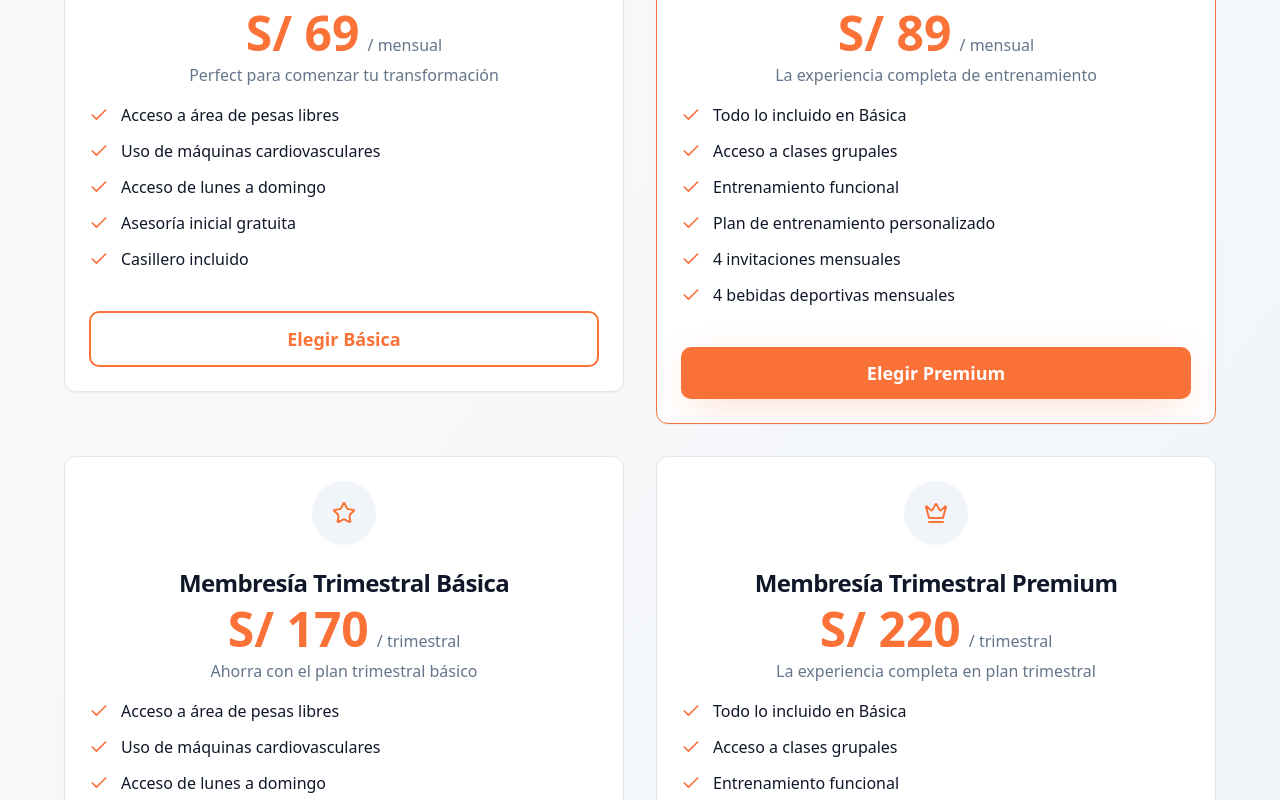
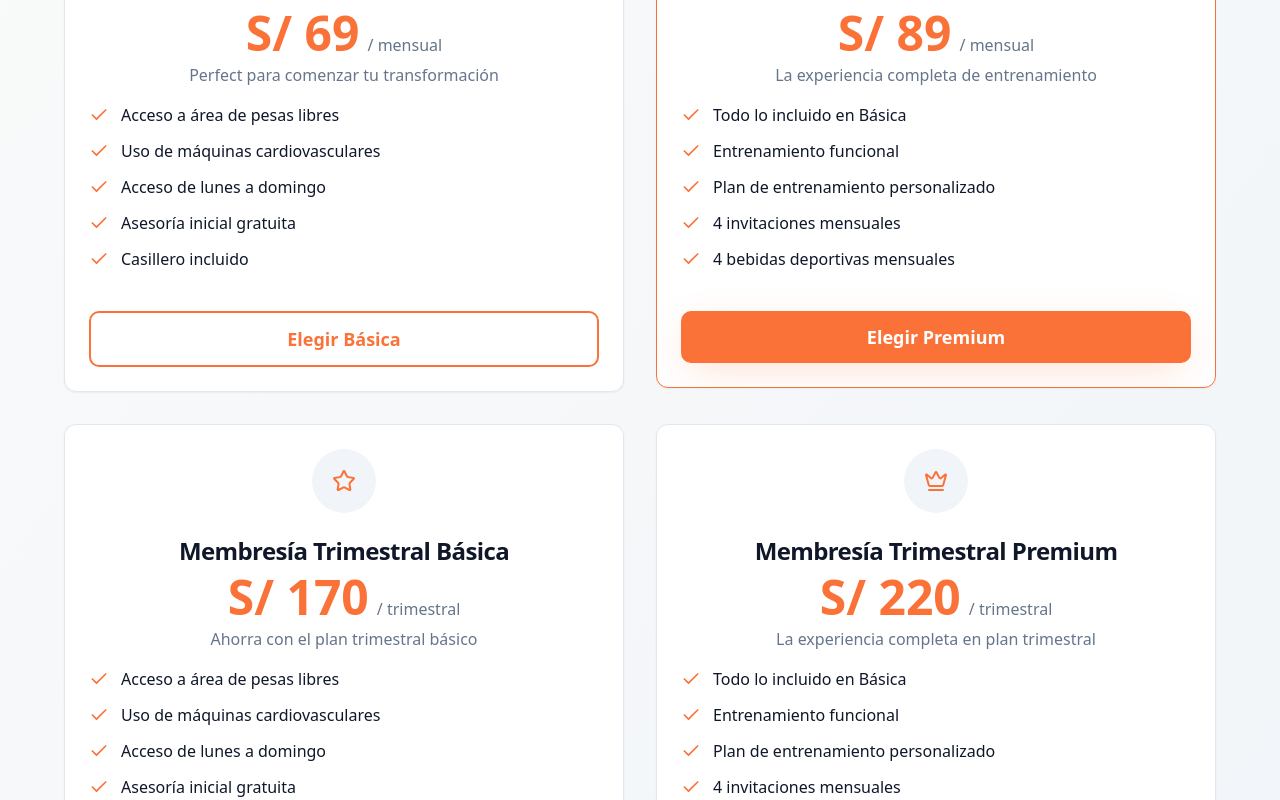
Before and after one commit to Ludran1/fitgym-landingpage, a React (Vite) app: page / in a window 1280 px wide. Shown: the part 1220-2020 px from the top of the page. Built offline with nearby package versions, Linux system fonts and the light colour scheme; the HTML template or start-up script is replaced by a standard one.

Commit message:
Remove group class access

```diff
--- a/src/components/Memberships.tsx
+++ b/src/components/Memberships.tsx
@@ -124,7 +124,6 @@ const Memberships = () => {
       description: "La experiencia completa de entrenamiento",
       features: [
         "Todo lo incluido en Básica",
-        "Acceso a clases grupales",
         "Entrenamiento funcional",
         "Plan de entrenamiento personalizado",
         "4 invitaciones mensuales",
@@ -156,7 +155,6 @@ const Memberships = () => {
       description: "La experiencia completa en plan trimestral",
       features: [
         "Todo lo incluido en Básica",
-        "Acceso a clases grupales",
         "Entrenamiento funcional",
         "Plan de entrenamiento personalizado",
         "4 invitaciones mensuales",
```
